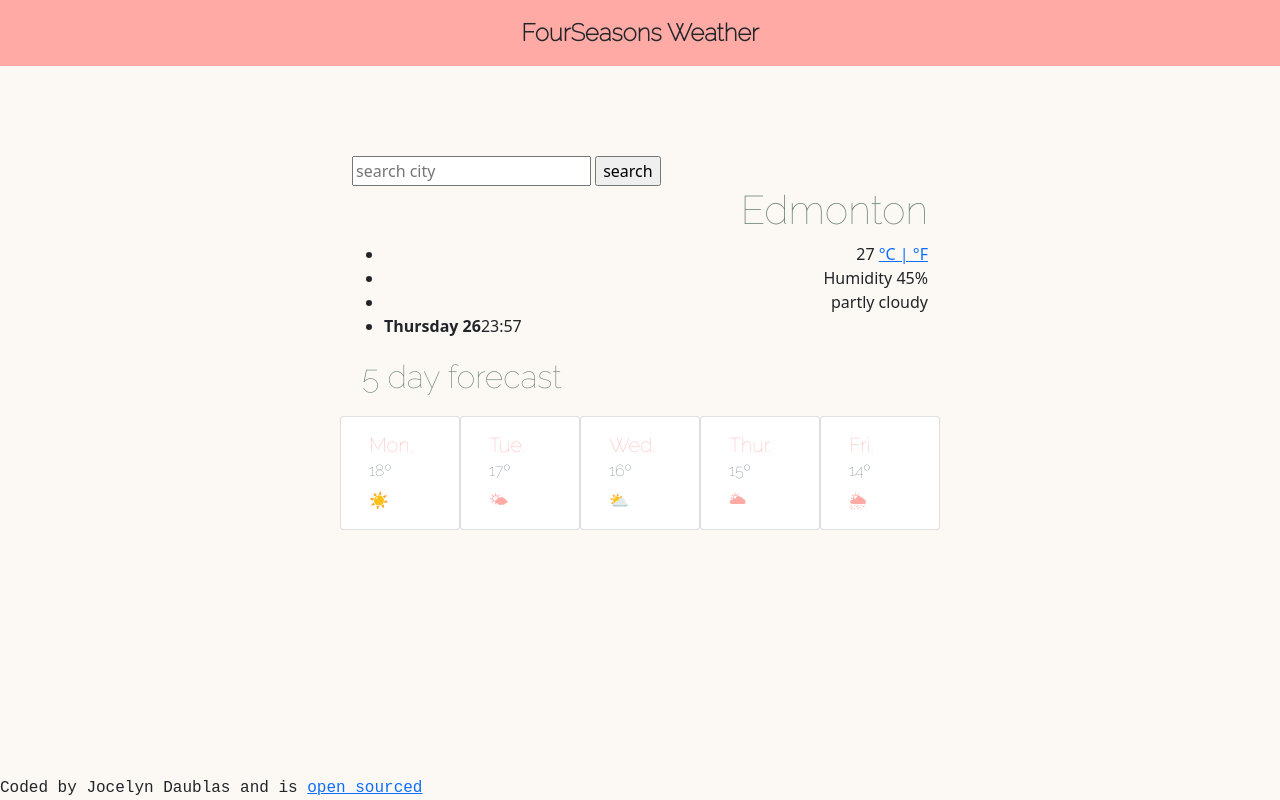
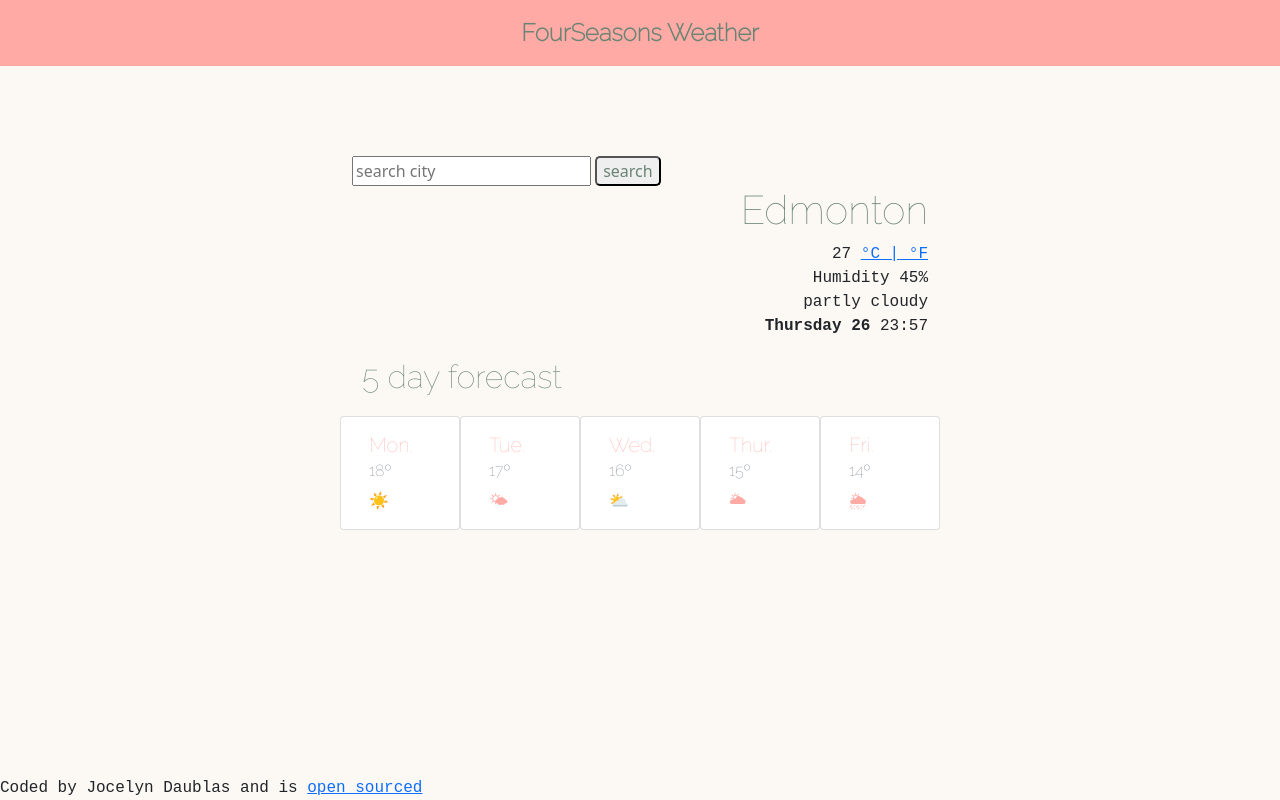
Before and after one commit to jocelyndaublas/four-seasons-weather-app, a plain HTML site: page index.html in a window 1280 px wide. Drawn offline with nearby package versions, Linux system fonts and the light colour scheme.

Commit message:
updated weather info section

```diff
--- a/index.html
+++ b/index.html
@@ -27,11 +27,11 @@
       </form>
       <h1 id="current-city">Edmonton</h1>
       <ul>
-        <li class="temperatureInfo" id="current-temperature">27 <a href="">°C |</a><a href=""> °F</a></li>
+        <li class="temperatureInfo" id="current-temperature">27 <a class="unit" href="">°C |</a><a href=""> °F</a></li>
         <li class="temperatureInfo" id="humidity">Humidity 45%</li>
         <li class="temperatureInfo" id="weather-description">partly cloudy</li>
-        <li><strong class="temperatureInfo" id="current-date">
-            Monday 18</strong><span class="temperatureInfo" id="current-time"> 10:11</span></li>
+        <li class="temperatureInfo"><strong class="temperatureInfo" id="current-date">
+            Monday 18 </strong> <span class="temperatureInfo" id="current-time">10:11</span></li>
       </ul>
       <h2>5 day forecast</h2>
       <div class="row">
--- a/style.css
+++ b/style.css
@@ -1,7 +1,7 @@
 body {
   background-color: #fcf8f3;
 }
-.headerInfo{
+.headerInfo {
   background-color: #ffaaa5;
   width: 100%;
   margin: 0;
@@ -10,6 +10,7 @@ text-align: center;
   font-size: 1.5rem;
   font-family: raleway;
   font-weight: bolder;
+  color: #698474;
 }
 section {
   max-width: 600px;
@@ -31,7 +32,7 @@ footer {
   position: fixed;
   bottom: 0px;
 }
-.temperatureInfo{
+.temperatureInfo {
   text-align: right;
 }
 .convertFahrenheit {
@@ -60,3 +61,11 @@ footer {
   color: #ffaaa5;
   font-family: raleway;
 }
+.temperatureInfo {
+  list-style: none;
+  font-family: monospace;
+}
+#submitted {
+  color: #698474;
+  border-radius: 5px;
+}
```
Lines whose indentation alone changed are shown as unchanged.
